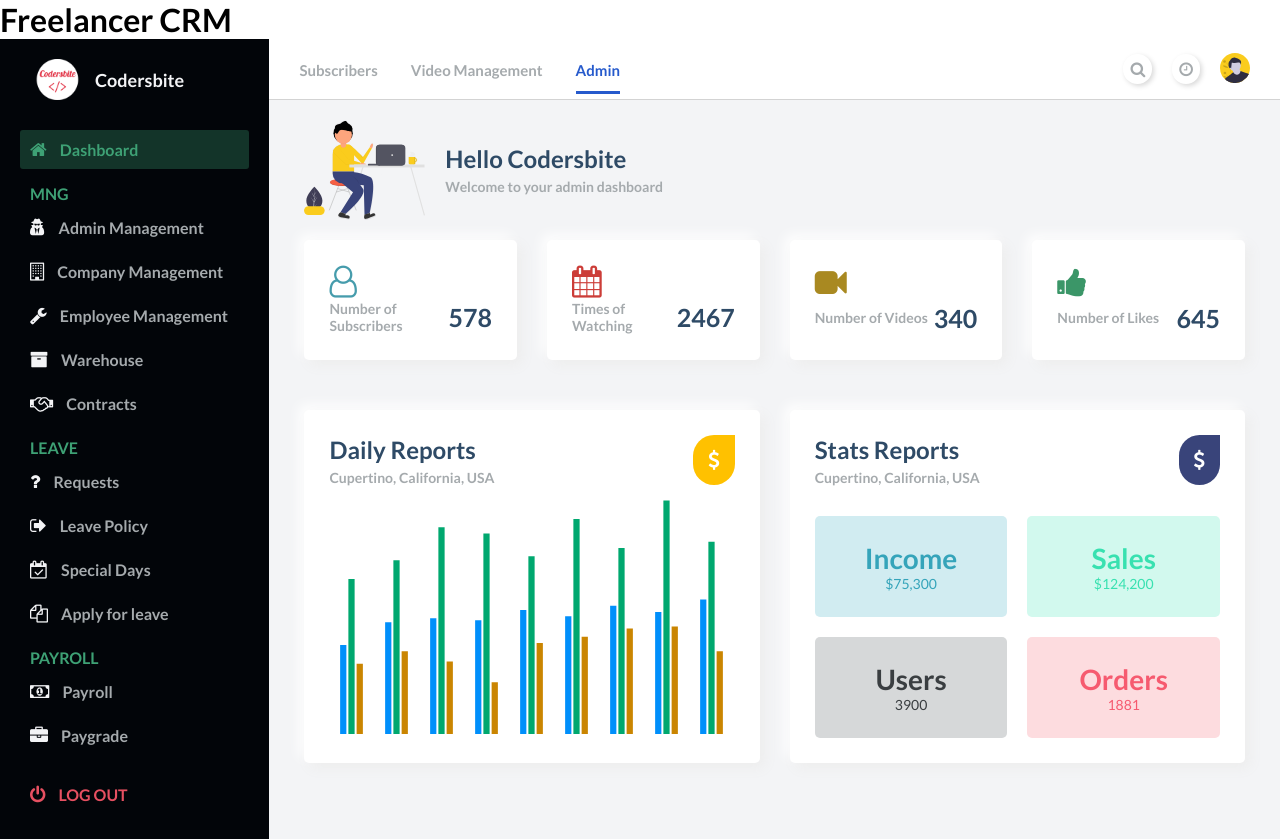
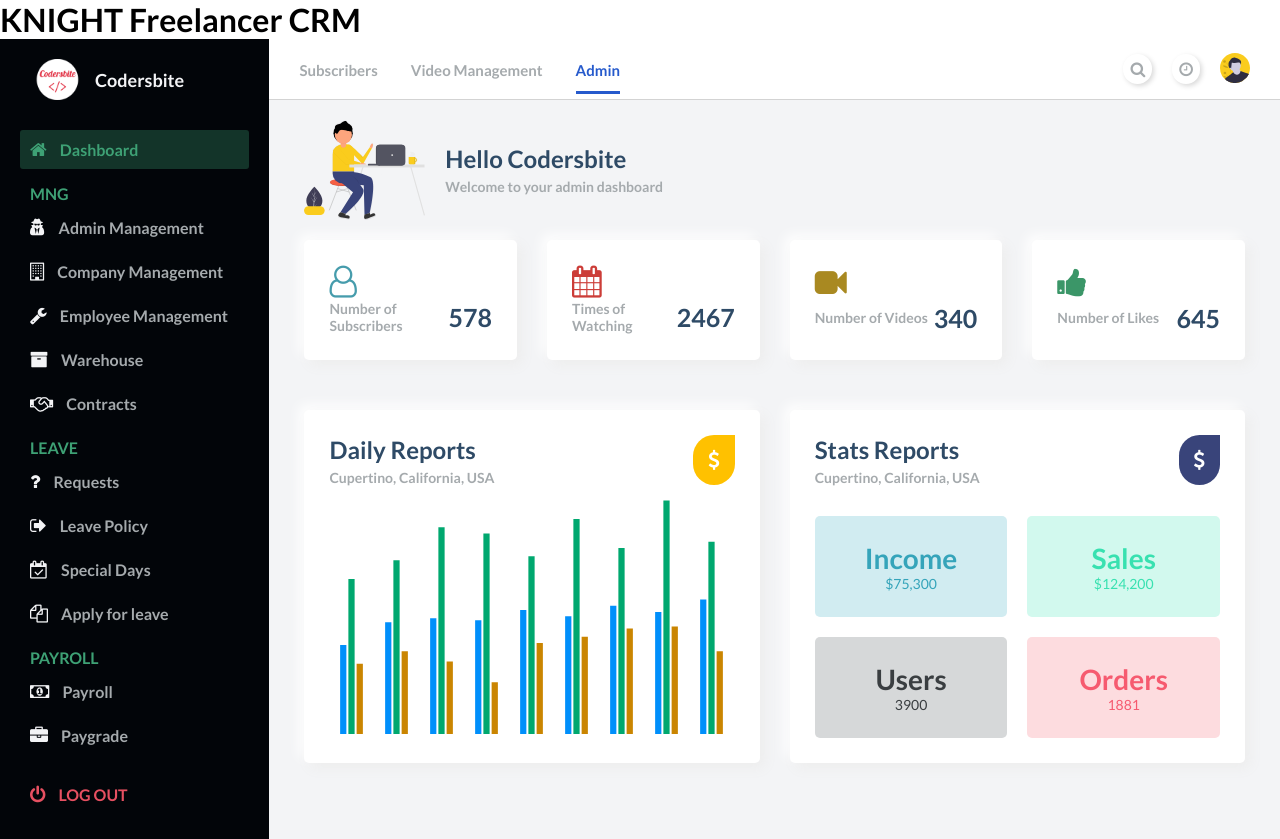
Before and after one commit to khwarij/crm.io, a plain HTML site: page index.html in a window 1280 px wide. Drawn offline with nearby package versions, Linux system fonts and the light colour scheme; files whose address does not match are found by name.

Commit message:
Update index.html

```diff
--- a/index.html
+++ b/index.html
@@ -11,7 +11,7 @@
     />
     <link rel="stylesheet" href="styles.css" />
     <title></title>
-    <h1>Freelancer CRM</h1>
+    <h1>KNIGHT Freelancer CRM</h1>
   </head>
   <body id="body">
     <div class="container">
```
